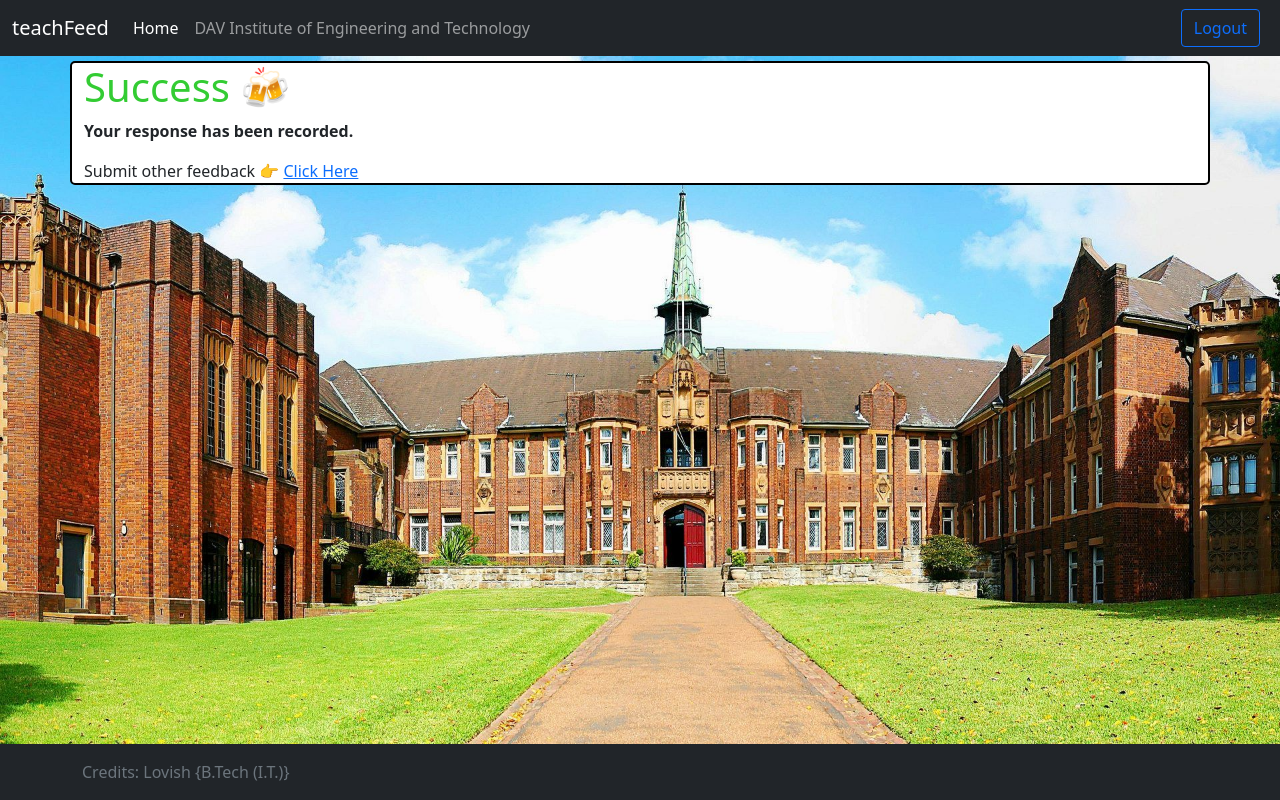
After one commit to LovishChhura/TeachFeed, a Django app: template teachFeed/templates/feed/thanks.html in a window 1280 px wide. The commit adds this page. Run offline with Django 4.2, Linux system fonts and the light colour scheme; the template is opened without the code that fills it, so the values that code supplies are empty.

Commit message:
shifted footer from base to home and added thanks.html, connected to backend

```diff
--- a/teachFeed/feed/urls.py
+++ b/teachFeed/feed/urls.py
@@ -5,4 +5,5 @@ from . import views
 
 urlpatterns = [
     path('',views.feed, name="feed"),
+    path('thanks/',views.thanks, name="thanks"),
 ]
--- a/teachFeed/templates/base.html
+++ b/teachFeed/templates/base.html
@@ -88,11 +88,11 @@
 
   {% block body %} {% endblock body %}
 
- <footer class="footer mt-auto py-3 bg-dark" style=" width: 100%; position: absolute; bottom: 0;">
+ <!--<footer class="footer mt-auto py-3 bg-dark" style=" width: 100%; position: absolute; bottom: 0;">
     <div class="container">
       <span class="text-muted text-light bg-dark">Credits: Lovish {B.Tech (I.T.)} </span>
     </div>
-  </footer>
+  </footer>-->
 
 
 
--- /dev/null
+++ b/teachFeed/templates/feed/thanks.html
@@ -0,0 +1,32 @@
+{% extends 'base.html' %}
+
+{% block title %}teachFeed{% endblock title %}
+{% block login %}
+<form class="d-flex">
+
+
+    <a href="/logout" role="button"  class="btn btn-outline-primary m-2 my-sm-0 ">
+        Logout </a>
+</form>
+{% endblock login %}
+{% block body %}
+
+
+
+<!--Displaying Success Message here-->
+
+<div class="container" id=""
+    style="background-color: #ffffff; border: 2px solid #000000; border-radius: 5px; margin-top: 5px">
+    <h1 style="color: #33cc33;">Success &#127867;</h1>
+    <p><strong> Your response has been recorded.</strong></p>
+    <span>Submit other feedback &#128073;</span> <a href="/feed">Click Here</a>
+</div>
+
+<!--Displaying footer here-->
+<footer class="footer mt-auto py-3 bg-dark" style=" width: 100%; position: absolute; bottom: 0;">
+    <div class="container">
+        <span class="text-muted text-light bg-dark">Credits: Lovish {B.Tech (I.T.)} </span>
+    </div>
+</footer>
+
+{% endblock body %}
--- a/teachFeed/templates/home/home.html
+++ b/teachFeed/templates/home/home.html
@@ -35,5 +35,11 @@
     </form>
   </div>
 
+  <!--Displaying footer here-->
+  <footer class="footer mt-auto py-3 bg-dark" style=" width: 100%; position: absolute; bottom: 0;">
+    <div class="container">
+      <span class="text-muted text-light bg-dark">Credits: Lovish {B.Tech (I.T.)} </span>
+    </div>
+  </footer>
 
 {% endblock body %}
```
Also changed, not shown: teachFeed/feed/views.py (+5 -2 lines).
